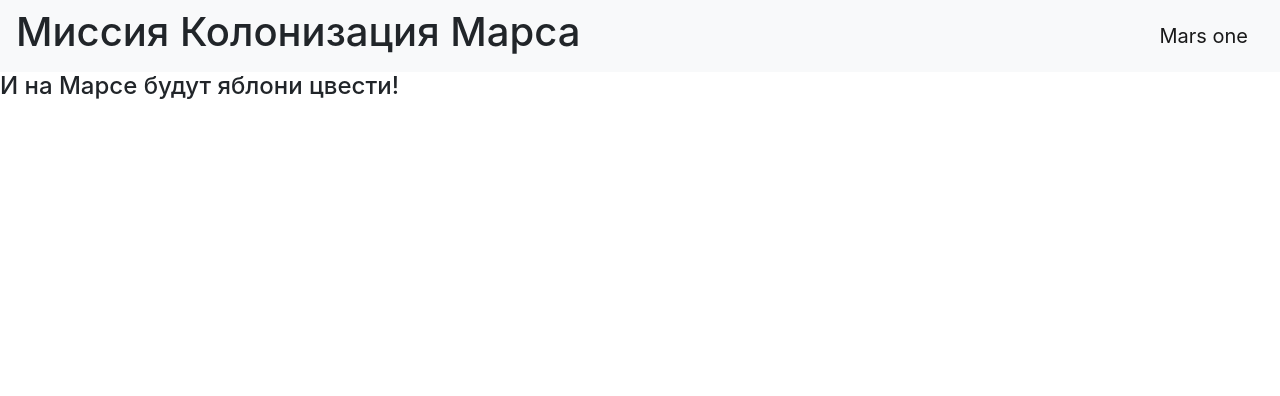
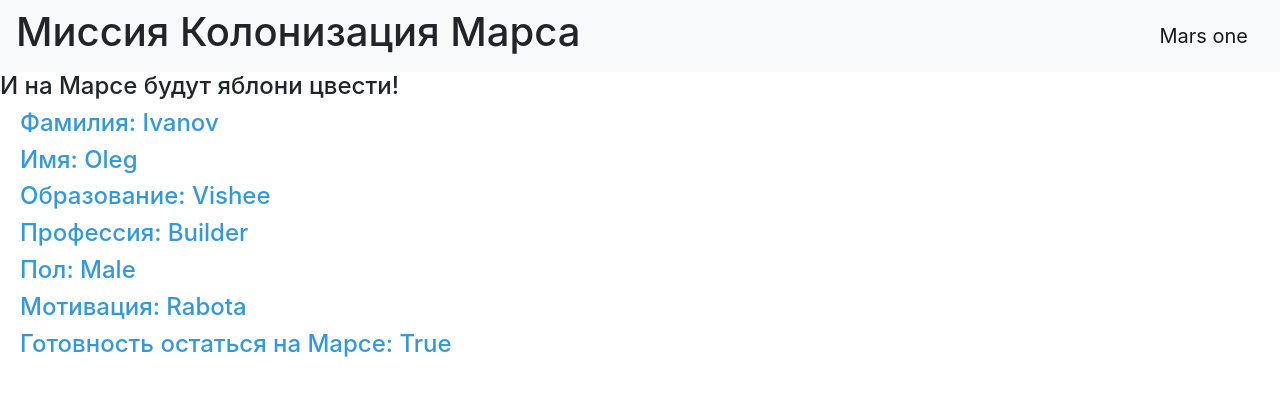
Before and after one commit to ApeX1l/second_flask-wtf, a Flask app: page /auto_answer in a window 1280 px wide. Shown: the top 396 px of the page. Run offline with Flask 3, Linux system fonts and the light colour scheme; some libraries are stand-ins or nearby versions.

Commit message:
fourth exercise: add page auto_answer

```diff
--- a/server.py
+++ b/server.py
@@ -26,5 +26,21 @@
     return render_template('list_prof.html', type=list, sp=sp)
 
 
+@app.route('/answer')
+@app.route('/auto_answer')
+def auto_answer():
+    dictt = {
+        'title': 'Anketa',
+        'surname': 'Ivanov',
+        'name': 'Oleg',
+        'education': 'Vishee',
+        'profession': 'Builder',
+        'sex': 'Male',
+        'motivation': 'Rabota',
+        'ready': 'True'
+    }
+    return render_template('auto_answer.html', dictt=dictt)
+
+
 if __name__ == '__main__':
     app.run()
--- /dev/null
+++ b/static/css/h4.css
@@ -0,0 +1,4 @@
+#custom-section h4 {
+    color: #3498db;
+    padding-left: 20px;
+}
--- /dev/null
+++ b/templates/auto_answer.html
@@ -0,0 +1,30 @@
+{% extends "base.html" %}
+{% block title %}{{dictt['title']}}{% endblock %}
+{% block styles %}
+    <link rel="stylesheet" href="/static/css/h4.css">
+{% endblock %}
+{% block left %}
+<div id="custom-section">
+    <h4>
+        Фамилия: {{dictt['surname']}}
+    </h4>
+    <h4>
+        Имя: {{dictt['name']}}
+    </h4>
+    <h4>
+        Образование: {{dictt['education']}}
+    </h4>
+    <h4>
+        Профессия: {{dictt['profession']}}
+    </h4>
+    <h4>
+        Пол: {{dictt['sex']}}
+    </h4>
+    <h4>
+        Мотивация: {{dictt['motivation']}}
+    </h4>
+    <h4>
+        Готовность остаться на Марсе: {{dictt['ready']}}
+    </h4>
+</div>
+{% endblock %}
--- a/templates/base.html
+++ b/templates/base.html
@@ -7,7 +7,8 @@
           href="https://stackpath.bootstrapcdn.com/bootstrap/4.4.1/css/bootstrap.min.css"
           integrity="sha384-Vkoo8x4CGsO3+Hhxv8T/Q5PaXtkKtu6ug5TOeNV6gBiFeWPGFN9MuhOf23Q9Ifjh"
           crossorigin="anonymous">
-    <title>{{title}}</title>
+    {% block styles%}{% endblock %}
+    <title>{% block title %}{% endblock %}</title>
 </head>
 <body>
 <nav class="navbar navbar-light bg-light">
@@ -19,5 +20,6 @@
 <main role="main" class="container">
     {% block content %}{% endblock %}
 </main>
+{% block left %}{% endblock %}
 </body>
 </html>
--- a/templates/list_prof.html
+++ b/templates/list_prof.html
@@ -1,4 +1,5 @@
 {% extends "base.html" %}
+{% block title %}Server{% endblock %}
 
 {% block content %}
 <h2>Список профессий</h2>
--- a/templates/training.html
+++ b/templates/training.html
@@ -1,4 +1,5 @@
 {% extends "base.html" %}
+{% block title %}Server{% endblock %}
 
 {% block content %}
 {% if 'строитель' in work or 'инженер' in work%}
```
